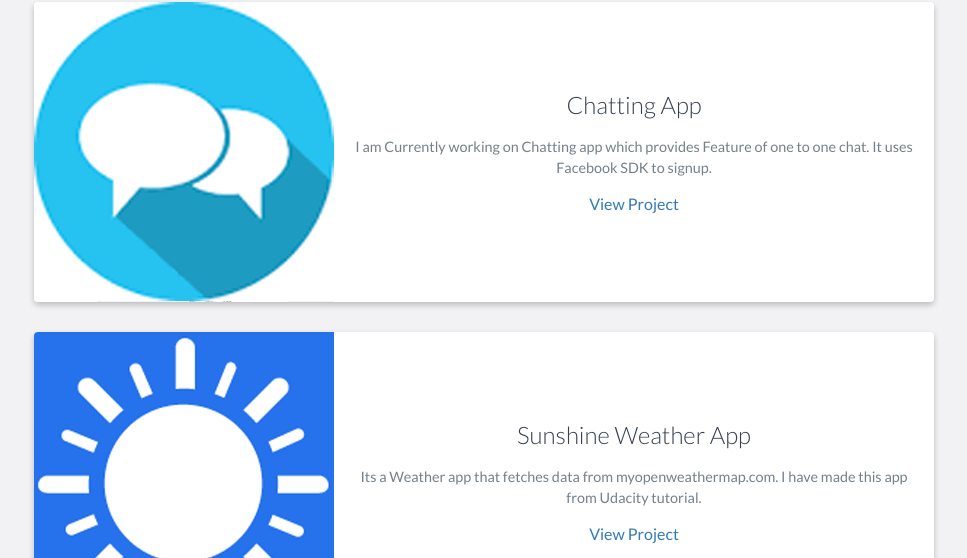
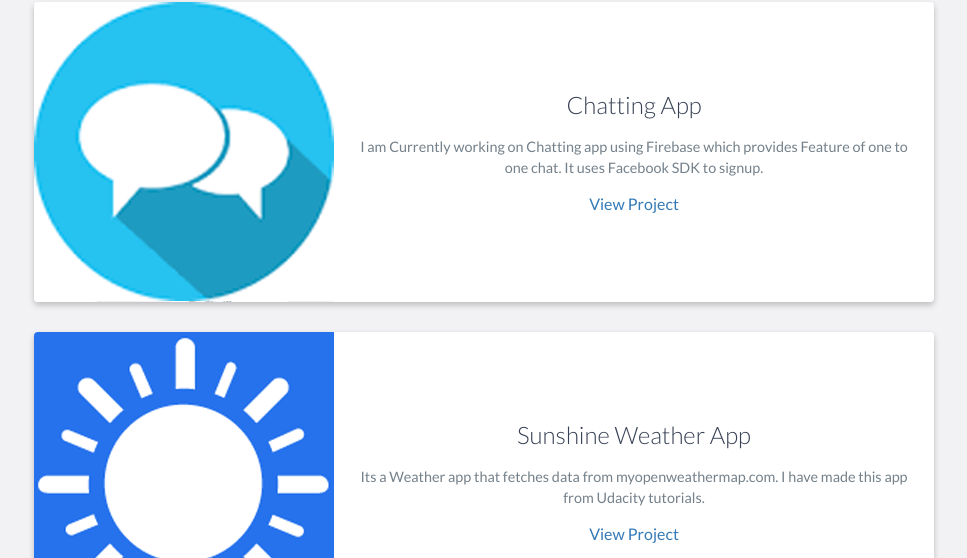
Before and after one commit to abhinavnimesh/abhinavnimesh.github.io, a website: page index.html in a window 1280 px wide. Shown: the part 1953-2511 px from the top of the page, without its empty margins (156-1123 px from the left). Drawn offline with nearby package versions, Linux system fonts and the light colour scheme.

Commit message:
email setup

```diff
--- a/index.html
+++ b/index.html
@@ -135,7 +135,7 @@
                     <div class="project-info">
                         <h3>Chatting App</h3>
                         <p>
-                            I am Currently working on Chatting app which provides Feature of one to one chat. It uses Facebook SDK to signup.
+                            I am Currently working on Chatting app using Firebase which provides Feature of one to one chat. It uses Facebook SDK to signup.
                         </p>
                         <a href="https://github.com/abhinavnimesh/ChatingApp">View Project</a>
                     </div>
@@ -151,7 +151,7 @@
                     <div class="project-info">
                         <h3>Sunshine Weather App</h3>
                         <p>
-                            Its a Weather app that fetches data from myopenweathermap.com. I have made this app from Udacity tutorial.
+                            Its a Weather app that fetches data from myopenweathermap.com. I have made this app from Udacity tutorials.
                         </p>
                         <a href="https://github.com/abhinavnimesh/WeatherApp">View Project</a>
                     </div>
```
